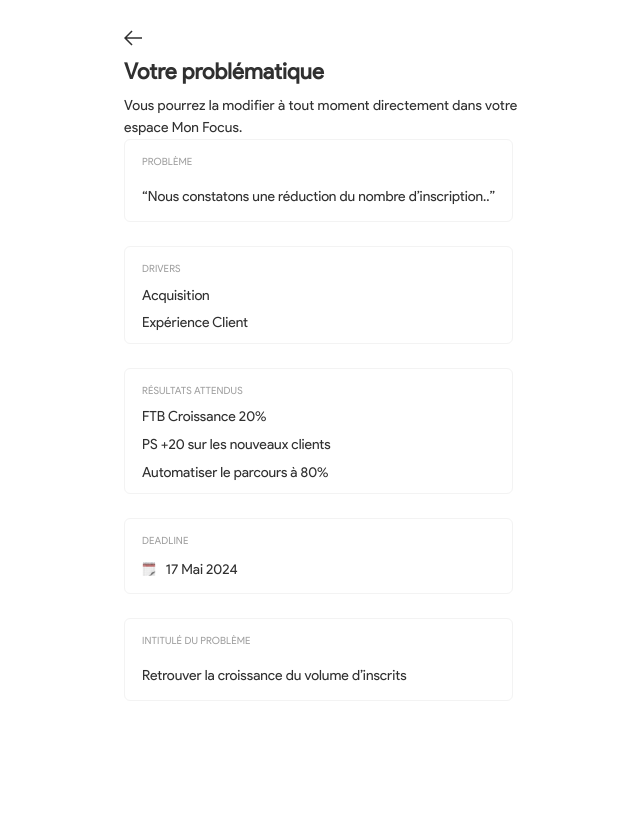
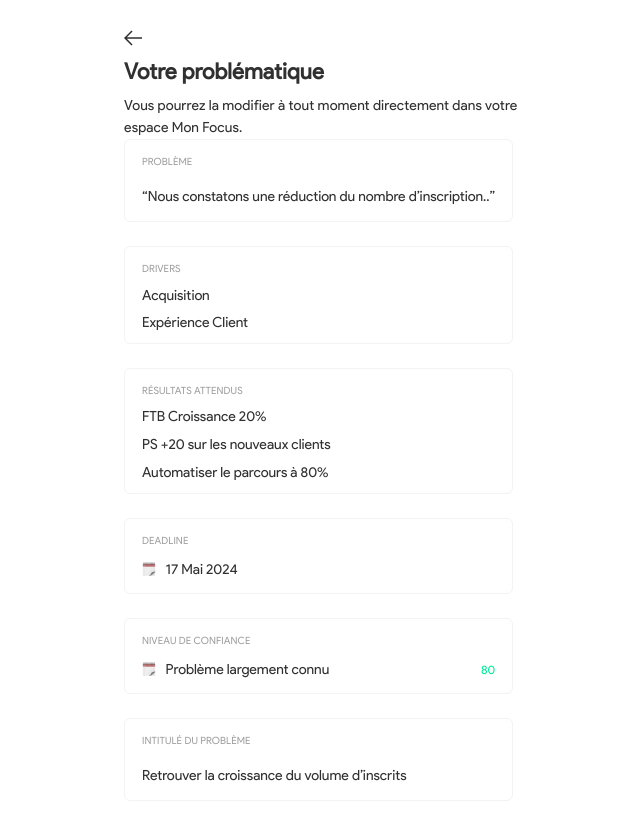
Before and after one commit to tiavina-mika/product-hero-draft, a React (Create React App) app: page / in a window 1280 px wide. Shown: the top 820 px of the page, without its empty margins (316-956 px from the left). Built offline with nearby package versions, Linux system fonts and the light colour scheme.

Commit message:
add entity trust level

```diff
--- a/src/components/sections/SectionCardContentItem.tsx
+++ b/src/components/sections/SectionCardContentItem.tsx
@@ -27,6 +27,7 @@ const SectionCardContentItem = ({
   titleClassName
 }: Props) => {
   return (
+    <div className="flexRow spaceBetween center">
       <Stack direction="row" spacing={1.2} alignItems="center">
         {/* ----- title ----- */}
         {icon && (
@@ -37,8 +38,9 @@ const SectionCardContentItem = ({
         <Typography className={titleClassName} css={classes.title}>
           {title}
         </Typography>
+      </Stack>
       {action && <div>{action}</div>}
-    </Stack>
+    </div>
   );
 };
 
--- a/src/containers/myFocus/problematic/ProbllematicSummary.tsx
+++ b/src/containers/myFocus/problematic/ProbllematicSummary.tsx
@@ -2,10 +2,13 @@
 /* @jsx jsx */
 /** @jsxImportSource @emotion/react */
 import { jsx } from "@emotion/react";
-import { Stack } from "@mui/material";
+import { Stack, Typography, useTheme } from "@mui/material";
+import { get } from "react-hook-form";
 import PageLayout from "../../../components/layouts/PageLayout";
 import SectionCard from "../../../components/sections/SectionCard";
 import SectionCardContentItem from "../../../components/sections/SectionCardContentItem";
+import { getSliderColorByPercent } from "../../../utils/app.utils";
+import { getTrustLevel } from "../../../utils/entity.utils";
 
 const entity = {
   title: "Retrouver la croissance du volume d’inscrits",
@@ -19,13 +22,16 @@ const entity = {
     { objectId: "r02", name: "PS +20 sur les nouveaux clients" },
     { objectId: "r03", name: "Automatiser le parcours à 80%" }
   ],
-  endDate: "17 Mai 2024"
+  endDate: "17 Mai 2024",
+  trustLevel: 80
 };
 
 const ProbllematicSummary = () => {
   const handleBack = () => {
     console.log("onBack");
   };
+
+  const trustLevelOption = getTrustLevel(entity.trustLevel);
 
   return (
     <PageLayout
@@ -67,6 +73,19 @@ const ProbllematicSummary = () => {
             title={entity.endDate}
           />
         </SectionCard>
+        {/* trustLevel */}
+        <SectionCard title="Niveau de confiance">
+          <SectionCardContentItem
+            // TODO: change the icon
+            icon="/icons/calendar.svg"
+            title={trustLevelOption?.title || ""}
+            action={
+              <Typography color={`${trustLevelOption?.color}.main`}>
+                {entity.trustLevel}
+              </Typography>
+            }
+          />
+        </SectionCard>
         {/* title */}
         <SectionCard title="Intitulé du problème" description={entity.title} />
       </Stack>
--- /dev/null
+++ b/src/utils/entity.utils.ts
@@ -0,0 +1,64 @@
+import { ITrustLevelOption } from "../types/entity.type";
+
+// export const trustLevelOptions: ITrustLevelOption = {
+//   low: {
+//     min: 0,
+//     max: 25,
+//     label: "Vous êtes en terra incognita.",
+//     title: "Problème totalement inconnus"
+//   },
+//   medium: {
+//     min: 25,
+//     max: 75,
+//     label: "Votre problème comporte encore des inconnues.",
+//     title: "Problème comportant des inconnues"
+//   },
+//   high: {
+//     min: 75,
+//     max: 100,
+//     label: "Vous travaillez sur un problème largement connu.",
+//     title: "Problème largement connu"
+//   }
+// };
+
+export const trustLevelOptions: ITrustLevelOption[] = [
+  {
+    min: 0,
+    max: 25,
+    label: "Vous êtes en terra incognita.",
+    title: "Problème totalement inconnus",
+    color: "error"
+  },
+  {
+    min: 25,
+    max: 75,
+    label: "Votre problème comporte encore des inconnues.",
+    title: "Problème comportant des inconnues",
+    color: "warn"
+  },
+  {
+    min: 75,
+    max: 100,
+    label: "Vous travaillez sur un problème largement connu.",
+    title: "Problème largement connu",
+    color: "success"
+  }
+];
+
+/**
+ * get trust level by value (mainly from slider or input)
+ * @param value
+ */
+export const getTrustLevel = (value: number): ITrustLevelOption | undefined => {
+  const currentTrustLevel = trustLevelOptions.find(
+    (option) => value >= option.min && value <= option.max
+  );
+
+  return currentTrustLevel;
+};
+
+// export const getTrustLevelColor = (value: number): ITrustLevelOption | undefined => {
+//   const currentTrustLevel = getTrustLevel(value);
+//   // const trustLevelOptions.find(t => currentTrustLevel && currentTrustLevel.min >= t.min && currentTrustLevel.max <= t.max)
+//   if (currentTrustLevel)
+// };
```
Also changed, not shown: src/types/entity.type.ts (+8 -0 lines). Lines whose indentation alone changed are shown as unchanged.
